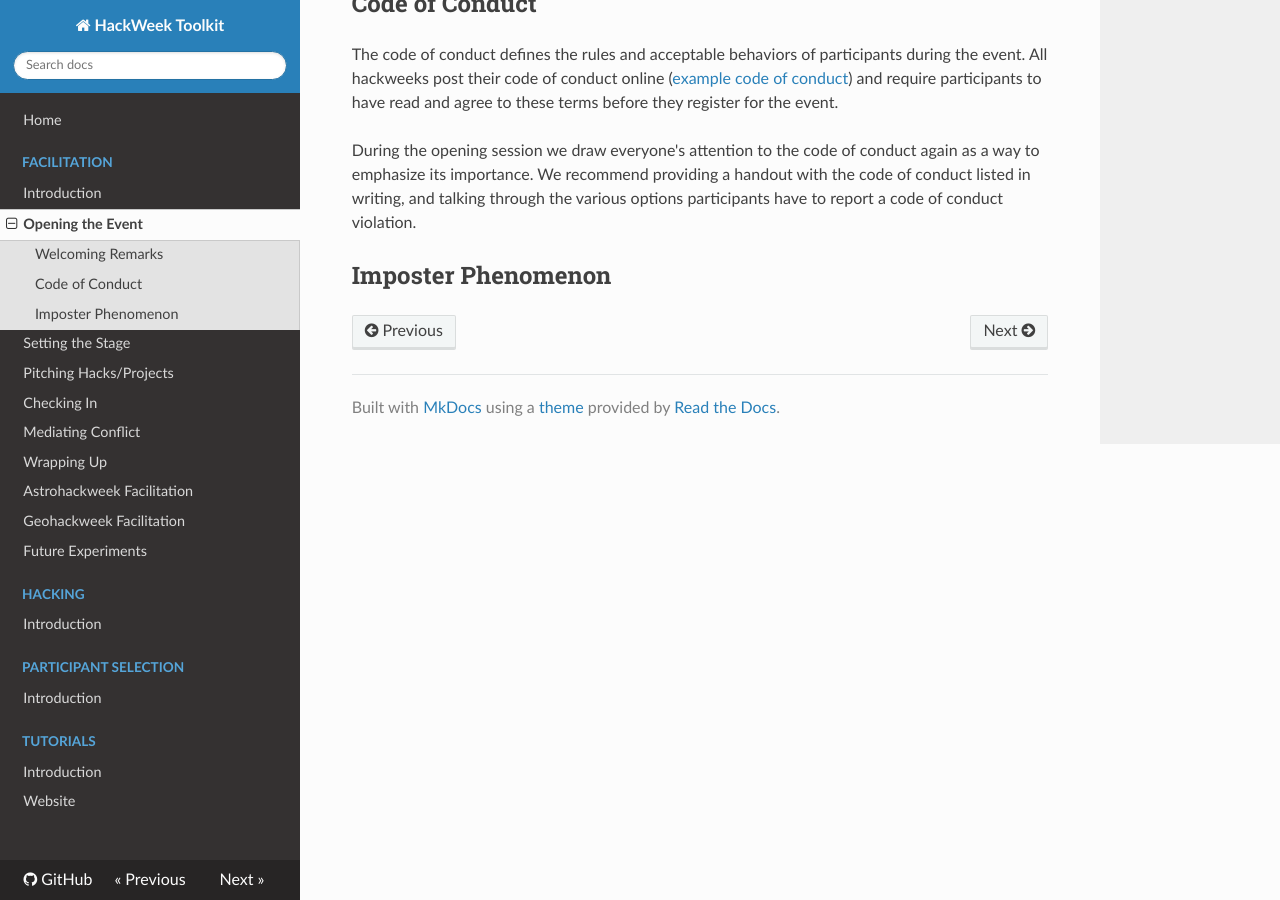
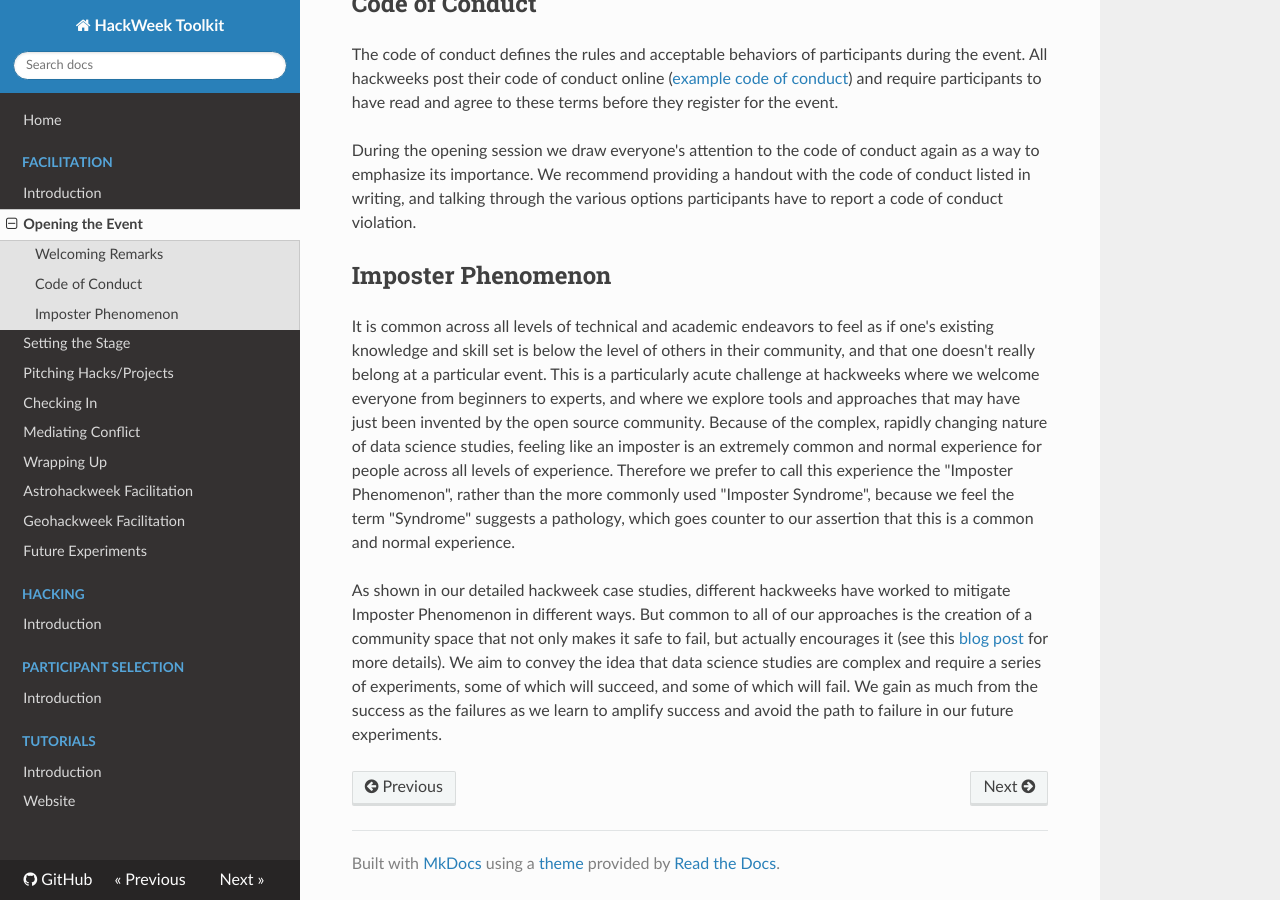
Before and after one commit to uwescience/HackWeek-Toolkit, an MkDocs documentation site: the page built from docs/Facilitation/event-introduction.md, in a window 1280 px wide and 900 px high, scrolled down 709 px. Built offline with MkDocs 1.6.1, drawn with Linux system fonts in a browser that asks for light colours; nearby versions of some CDN libraries.

Commit message:
add a section on Imposter Phenomenon

```diff
--- a/docs/Facilitation/event-introduction.md
+++ b/docs/Facilitation/event-introduction.md
@@ -22,3 +22,7 @@ The code of conduct defines the rules and acceptable behaviors of participants d
 During the opening session we draw everyone's attention to the code of conduct again as a way to emphasize its importance. We recommend providing a handout with the code of conduct listed in writing, and talking through the various options participants have to report a code of conduct violation.
 
 ## Imposter Phenomenon
+
+It is common across all levels of technical and academic endeavors to feel as if one's existing knowledge and skill set is below the level of others in their community, and that one doesn't really belong at a particular event. This is a particularly acute challenge at hackweeks where we welcome everyone from beginners to experts, and where we explore tools and approaches that may have just been invented by the open source community. Because of the complex, rapidly changing nature of data science studies, feeling like an imposter is an extremely common and normal experience for people across all levels of experience. Therefore we prefer to call this experience the "Imposter Phenomenon", rather than the more commonly used "Imposter Syndrome", because we feel the term "Syndrome" suggests a pathology, which goes counter to our assertion that this is a common and normal experience.
+
+As shown in our detailed hackweek case studies, different hackweeks have worked to mitigate Imposter Phenomenon in different ways. But common to all of our approaches is the creation of a community space that not only makes it safe to fail, but actually encourages it (see this [blog post](https://medium.com/@dataethnography/hacked-ethnographic-fieldnotes-4e59bc95f4e5) for more details). We aim to convey the idea that data science studies are complex and require a series of experiments, some of which will succeed, and some of which will fail. We gain as much from the success as the failures as we learn to amplify success and avoid the path to failure in our future experiments.
```
